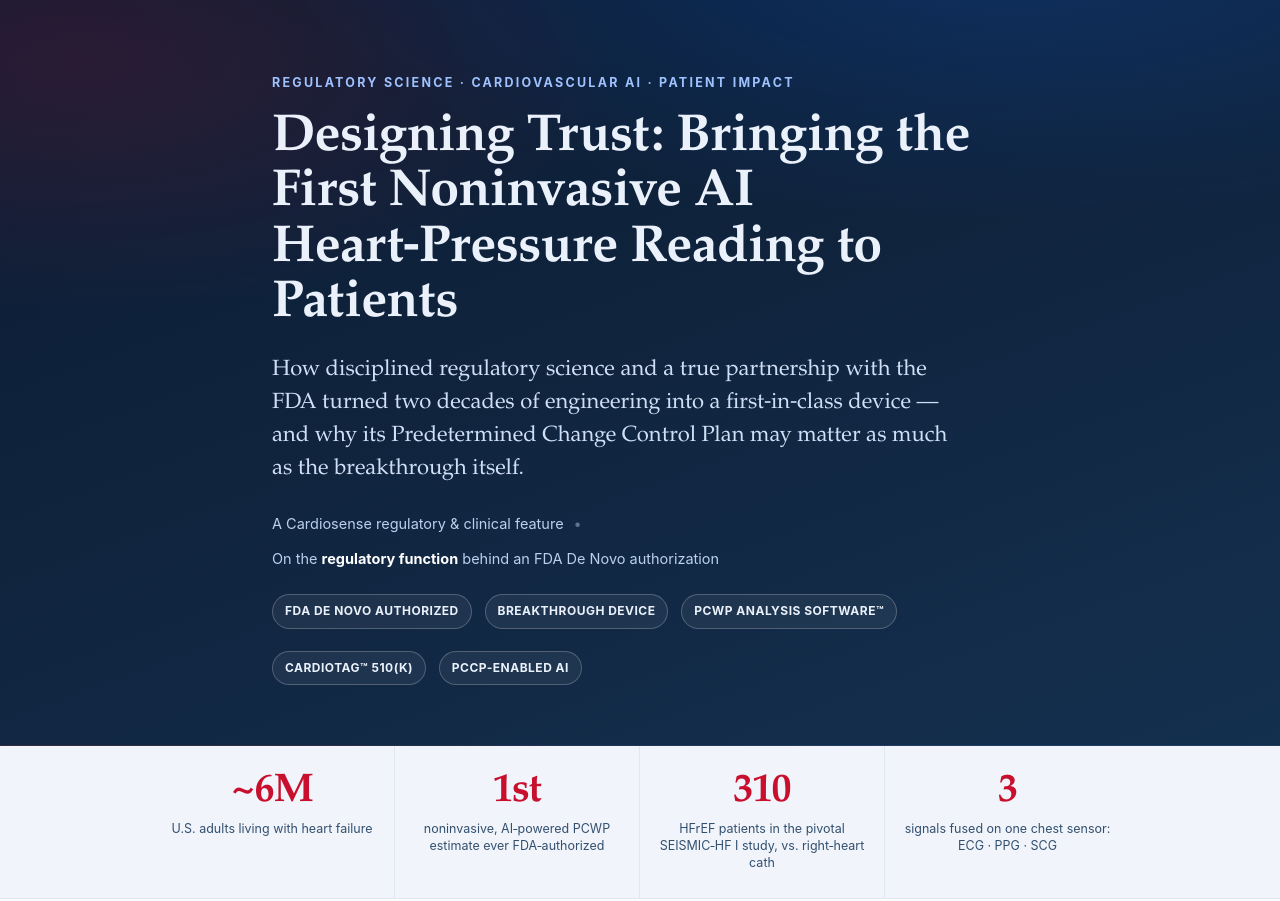
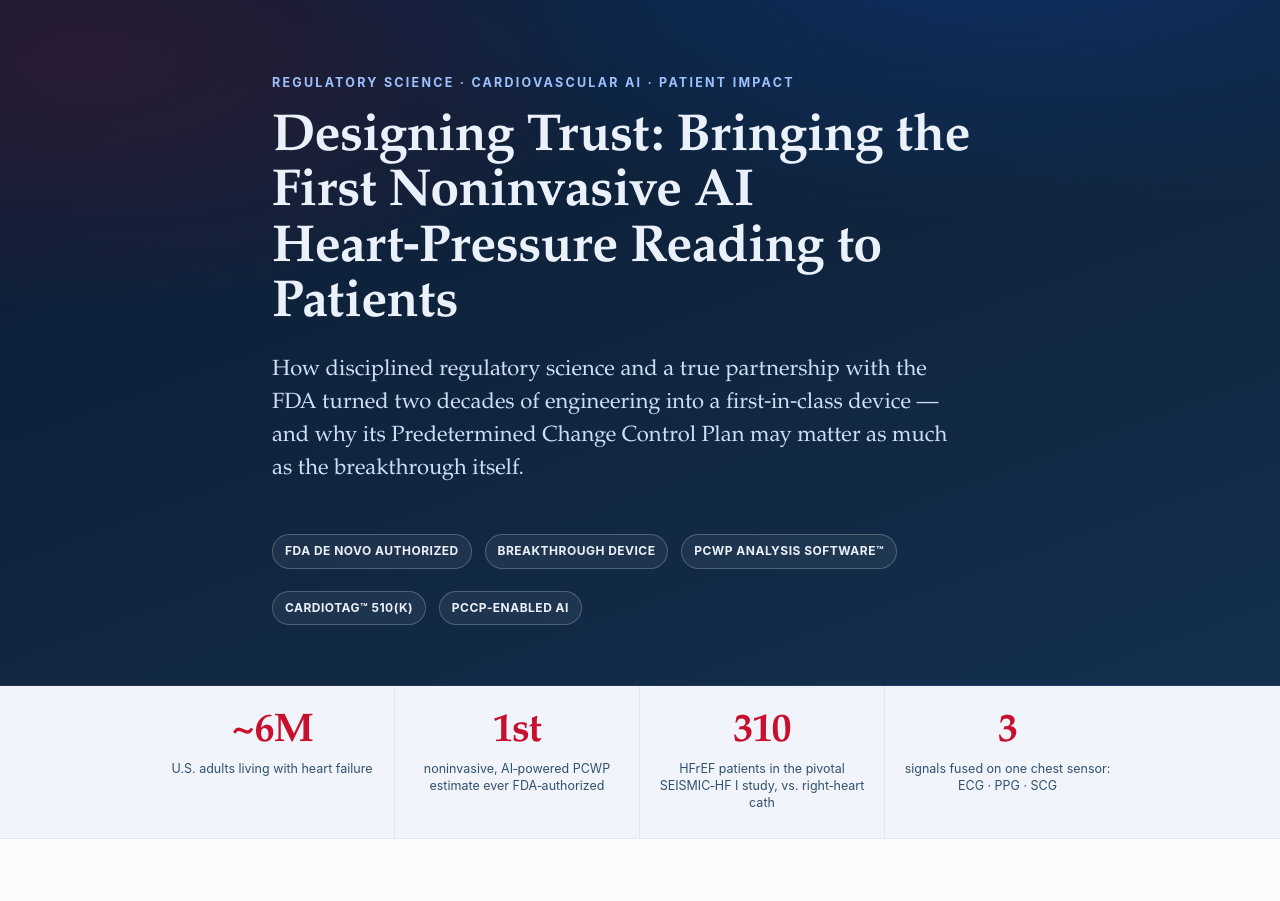
Before and after one commit to babakpNinja/cardiosense-feature-noname, a website: page index.html in a window 1280 px wide. Shown: the top 901 px of the page. Drawn offline with Linux system fonts and the light colour scheme.

Commit message:
Remove hero byline from no-name version

```diff
--- a/index.html
+++ b/index.html
@@ -169,10 +169,6 @@
     <p class="kicker">Regulatory Science · Cardiovascular AI · Patient Impact</p>
     <h1>Designing Trust: Bringing the First Noninvasive AI Heart‑Pressure Reading to Patients</h1>
     <p class="dek">How disciplined regulatory science and a true partnership with the FDA turned two decades of engineering into a first‑in‑class device — and why its Predetermined Change Control Plan may matter as much as the breakthrough itself.</p>
-    <div class="byline">
-      <span>A Cardiosense regulatory &amp; clinical feature</span><span class="sep">•</span>
-      <span>On the <strong>regulatory function</strong> behind an FDA De Novo authorization</span>
-    </div>
     <div>
       <span class="pill">FDA De Novo Authorized</span>
       <span class="pill">Breakthrough Device</span>
```
